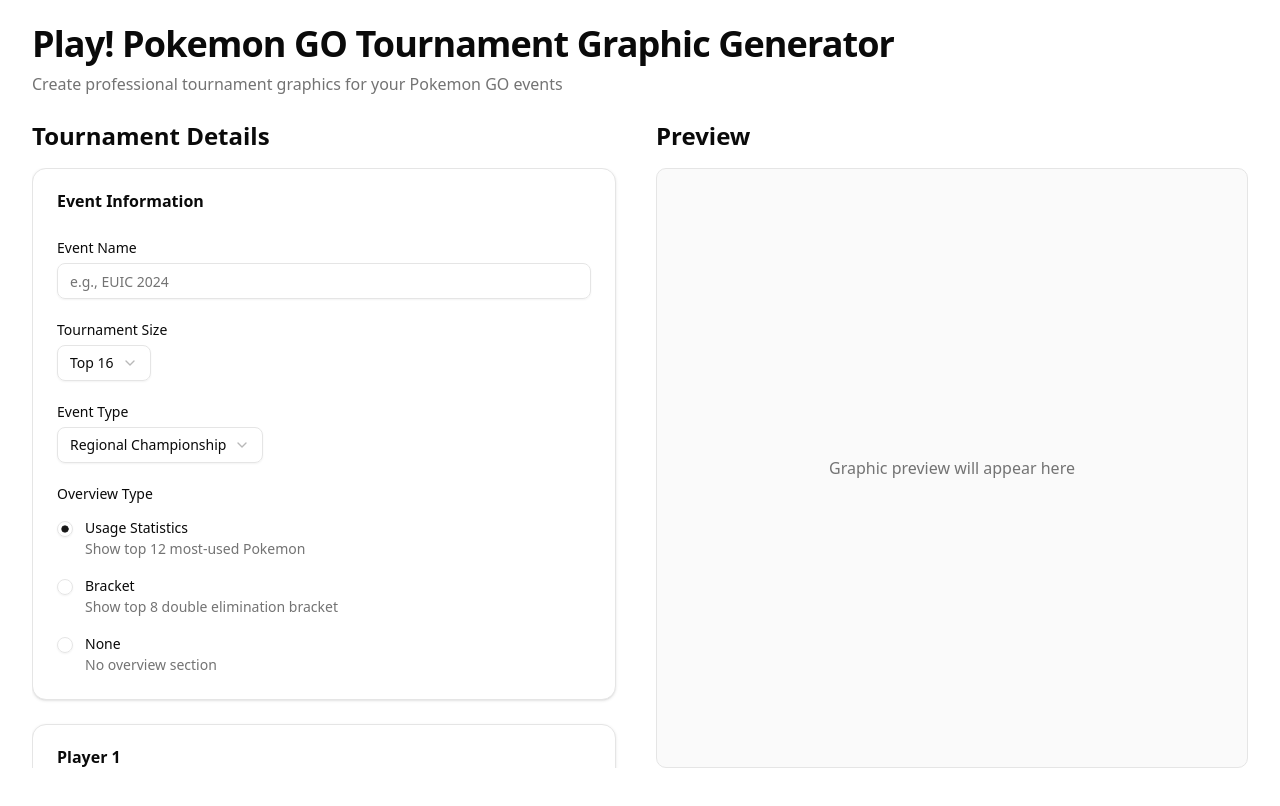
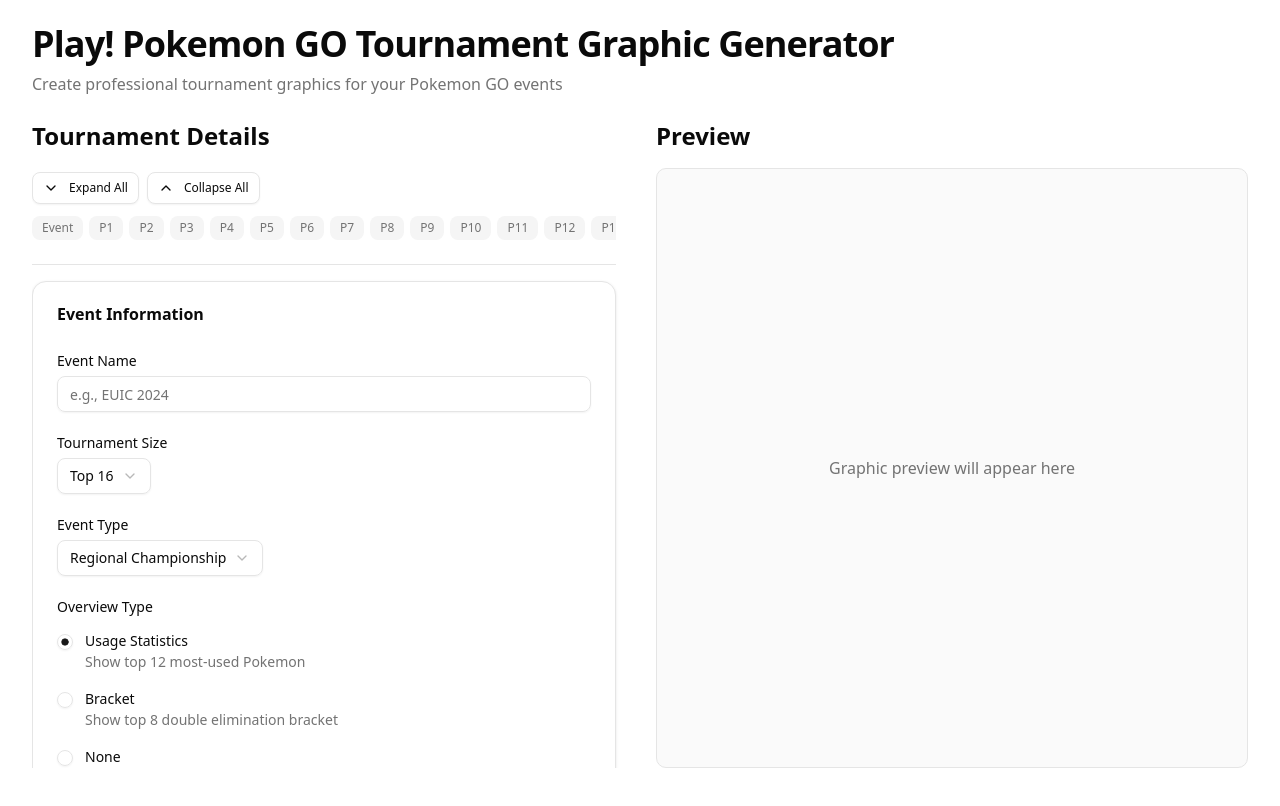
Before and after one commit to DeveloperKhan/play-graphic-tool, a Next.js app: page / in a window 1280 px wide. Shown: the top 806 px of the page. Built offline with nearby package versions, Linux system fonts and the light colour scheme.

Commit message:
Add form navigation

```diff
--- a/app/page.tsx
+++ b/app/page.tsx
@@ -22,7 +22,7 @@ export default function Home() {
         {/* Form Section - scrolls independently */}
         <div className="flex flex-col min-h-0">
           <h2 className="text-xl sm:text-2xl font-semibold mb-4 shrink-0">Tournament Details</h2>
-          <div className="overflow-y-auto flex-1 pr-2">
+          <div id="form-scroll-container" className="overflow-y-auto flex-1 pr-2">
             <TournamentForm
               playerCount={16}
               onFormChange={(data) => setTournamentData(data)}
--- /dev/null
+++ b/components/form/form-navigation.tsx
@@ -0,0 +1,93 @@
+"use client";
+
+import * as React from "react";
+import { Button } from "@/components/ui/button";
+import { ChevronDown, ChevronUp } from "lucide-react";
+import { cn } from "@/lib/utils";
+
+interface FormNavigationProps {
+  playerOrder: string[];
+  playerNames: Record<string, string>;
+  activeSection: string | null;
+  onNavigate: (sectionId: string) => void;
+  onExpandAll: () => void;
+  onCollapseAll: () => void;
+}
+
+export function FormNavigation({
+  playerOrder,
+  playerNames,
+  activeSection,
+  onNavigate,
+  onExpandAll,
+  onCollapseAll,
+}: FormNavigationProps) {
+  return (
+    <div className="sticky top-0 z-10 bg-background/95 backdrop-blur supports-[backdrop-filter]:bg-background/60 border-b pb-4 mb-4 pt-1">
+      {/* Expand/Collapse buttons */}
+      <div className="flex gap-2 mb-3">
+        <Button
+          type="button"
+          variant="outline"
+          size="sm"
+          onClick={onExpandAll}
+          className="text-xs"
+        >
+          <ChevronDown className="h-3 w-3 mr-1" />
+          Expand All
+        </Button>
+        <Button
+          type="button"
+          variant="outline"
+          size="sm"
+          onClick={onCollapseAll}
+          className="text-xs"
+        >
+          <ChevronUp className="h-3 w-3 mr-1" />
+          Collapse All
+        </Button>
+      </div>
+
+      {/* Navigation chips */}
+      <div className="flex gap-1.5 overflow-x-auto pb-3 -mb-1">
+        <button
+          type="button"
+          onClick={() => onNavigate("event-info")}
+          className={cn(
+            "px-2.5 py-1 text-xs font-medium rounded-md whitespace-nowrap transition-colors",
+            "hover:bg-accent hover:text-accent-foreground",
+            activeSection === "event-info"
+              ? "bg-primary text-primary-foreground"
+              : "bg-muted text-muted-foreground"
+          )}
+        >
+          Event
+        </button>
+        {playerOrder.map((playerId, index) => {
+          const playerNum = index + 1;
+          const playerName = playerNames[playerId];
+          const label = playerName ? `P${playerNum}` : `P${playerNum}`;
+          const title = playerName || `Player ${playerNum}`;
+
+          return (
+            <button
+              key={playerId}
+              type="button"
+              onClick={() => onNavigate(playerId)}
+              title={title}
+              className={cn(
+                "px-2.5 py-1 text-xs font-medium rounded-md whitespace-nowrap transition-colors",
+                "hover:bg-accent hover:text-accent-foreground",
+                activeSection === playerId
+                  ? "bg-primary text-primary-foreground"
+                  : "bg-muted text-muted-foreground"
+              )}
+            >
+              {label}
+            </button>
+          );
+        })}
+      </div>
+    </div>
+  );
+}
--- a/components/form/player-input-section.tsx
+++ b/components/form/player-input-section.tsx
@@ -6,16 +6,20 @@ import { FormField, FormItem, FormLabel, FormControl, FormMessage } from "@/comp
 import { Input } from "@/components/ui/input";
 import { Select, SelectContent, SelectItem, SelectTrigger, SelectValue } from "@/components/ui/select";
 import { Card, CardContent, CardHeader, CardTitle } from "@/components/ui/card";
+import { Collapsible, CollapsibleContent, CollapsibleTrigger } from "@/components/ui/collapsible";
 import { FlagSelector } from "./flag-selector";
 import { TeamInput } from "./team-input";
 import { Button } from "@/components/ui/button";
-import { Plus, X } from "lucide-react";
+import { Plus, X, ChevronDown } from "lucide-react";
+import { cn } from "@/lib/utils";
 import type { TournamentData, Placement, BracketSide, BracketGroup } from "@/lib/types";
 
 interface PlayerInputSectionProps {
   form: UseFormReturn<TournamentData>;
   playerId: string;
   playerNumber: number;
+  isOpen: boolean;
+  onOpenChange: (open: boolean) => void;
 }
 
 const PLACEMENT_OPTIONS: { value: Placement; label: string }[] = [
@@ -57,6 +61,8 @@ export function PlayerInputSection({
   form,
   playerId,
   playerNumber,
+  isOpen,
+  onOpenChange,
 }: PlayerInputSectionProps) {
   const player = form.watch(`players.${playerId}`);
   const overviewType = form.watch("overviewType");
@@ -65,6 +71,8 @@ export function PlayerInputSection({
   if (!player) {
     return null;
   }
+
+  const playerName = player.name?.trim();
 
   const flags = player.flags || [""];
   const canAddFlag = flags.length < 2;
@@ -89,11 +97,30 @@ export function PlayerInputSection({
   };
 
   return (
-    <Card className="min-w-0 overflow-hidden">
-      <CardHeader>
-        <CardTitle>Player {playerNumber}</CardTitle>
+    <Collapsible open={isOpen} onOpenChange={onOpenChange}>
+      <Card id={`player-${playerId}`} className="min-w-0 overflow-hidden">
+        <CollapsibleTrigger asChild>
+          <CardHeader className="cursor-pointer hover:bg-muted/50 transition-colors">
+            <CardTitle className="flex items-center justify-between">
+              <span>
+                Player {playerNumber}
+                {playerName && (
+                  <span className="font-normal text-muted-foreground ml-2">
+                    — {playerName}
+                  </span>
+                )}
+              </span>
+              <ChevronDown
+                className={cn(
+                  "h-5 w-5 text-muted-foreground transition-transform duration-200",
+                  isOpen && "rotate-180"
+                )}
+              />
+            </CardTitle>
           </CardHeader>
-      <CardContent className="space-y-6 min-w-0">
+        </CollapsibleTrigger>
+        <CollapsibleContent>
+          <CardContent className="space-y-6 min-w-0 pt-0">
             {/* Player Name */}
             <FormField
               control={form.control}
@@ -102,10 +129,7 @@ export function PlayerInputSection({
                 <FormItem>
                   <FormLabel>Player Name</FormLabel>
                   <FormControl>
-                <Input
-                  placeholder="Enter player name"
-                  {...field}
-                />
+                    <Input placeholder="Enter player name" {...field} />
                   </FormControl>
                   <FormMessage />
                 </FormItem>
@@ -114,7 +138,6 @@ export function PlayerInputSection({
 
             {/* Conditional fields based on overview type */}
             {overviewType === "Bracket" ? (
-          // Placement field for Bracket mode
               <FormField
                 control={form.control}
                 name={`players.${playerId}.placement`}
@@ -123,7 +146,6 @@ export function PlayerInputSection({
                     <FormLabel>Placement</FormLabel>
                     <Select
                       onValueChange={(value) => {
-                    // Handle both number and string placements
                         const placement = isNaN(Number(value))
                           ? value
                           : Number(value);
@@ -152,7 +174,6 @@ export function PlayerInputSection({
                 )}
               />
             ) : (
-          // Bracket Side and Group for Usage mode
               <>
                 <FormField
                   control={form.control}
@@ -160,10 +181,7 @@ export function PlayerInputSection({
                   render={({ field }) => (
                     <FormItem>
                       <FormLabel>Bracket Side</FormLabel>
-                  <Select
-                    onValueChange={field.onChange}
-                    value={field.value}
-                  >
+                      <Select onValueChange={field.onChange} value={field.value}>
                         <FormControl>
                           <SelectTrigger>
                             <SelectValue placeholder="Select bracket side" />
@@ -187,10 +205,7 @@ export function PlayerInputSection({
                   render={({ field }) => (
                     <FormItem>
                       <FormLabel>Group</FormLabel>
-                  <Select
-                    onValueChange={field.onChange}
-                    value={field.value}
-                  >
+                      <Select onValueChange={field.onChange} value={field.value}>
                         <FormControl>
                           <SelectTrigger>
                             <SelectValue placeholder="Select group" />
@@ -263,6 +278,8 @@ export function PlayerInputSection({
             {/* Team */}
             <TeamInput form={form} playerId={playerId} />
           </CardContent>
+        </CollapsibleContent>
       </Card>
+    </Collapsible>
   );
 }
--- a/components/form/tournament-form.tsx
+++ b/components/form/tournament-form.tsx
@@ -4,6 +4,7 @@ import * as React from "react";
 import { Form } from "@/components/ui/form";
 import { EventInfoSection } from "./event-info-section";
 import { PlayerInputSection } from "./player-input-section";
+import { FormNavigation } from "./form-navigation";
 import { useTournamentForm } from "@/hooks/use-tournament-form";
 import type { TournamentData } from "@/lib/types";
 
@@ -20,6 +21,71 @@ export function TournamentForm({
   const playerOrder = form.watch("playerOrder");
   const currentPlayerCount = form.watch("playerCount");
   const overviewType = form.watch("overviewType");
+  const players = form.watch("players");
+
+  // Track which sections are open (all collapsed by default)
+  const [openSections, setOpenSections] = React.useState<Set<string>>(() => new Set());
+  const [activeSection, setActiveSection] = React.useState<string | null>(null);
+
+  // Get player names for navigation display
+  const playerNames = React.useMemo(() => {
+    const names: Record<string, string> = {};
+    if (players) {
+      Object.entries(players).forEach(([id, player]) => {
+        names[id] = player?.name?.trim() || "";
+      });
+    }
+    return names;
+  }, [players]);
+
+  const handleOpenChange = (sectionId: string, open: boolean) => {
+    setOpenSections((prev) => {
+      const next = new Set(prev);
+      if (open) {
+        next.add(sectionId);
+      } else {
+        next.delete(sectionId);
+      }
+      return next;
+    });
+  };
+
+  const handleNavigate = (sectionId: string) => {
+    // Open the section if it's a player
+    if (sectionId !== "event-info") {
+      setOpenSections((prev) => new Set(prev).add(sectionId));
+    }
+
+    // Set active section for highlighting
+    setActiveSection(sectionId);
+
+    // Scroll to section within the form's scroll container
+    // Use setTimeout to allow collapsible to open first
+    setTimeout(() => {
+      const elementId = sectionId === "event-info" ? "event-info" : `player-${sectionId}`;
+      const element = document.getElementById(elementId);
+      const scrollContainer = document.getElementById("form-scroll-container");
+
+      if (element && scrollContainer) {
+        const containerRect = scrollContainer.getBoundingClientRect();
+        const elementRect = element.getBoundingClientRect();
+        const offset = elementRect.top - containerRect.top + scrollContainer.scrollTop;
+
+        scrollContainer.scrollTo({
+          top: offset - 80, // Account for sticky nav height
+          behavior: "smooth",
+        });
+      }
+    }, 50);
+  };
+
+  const handleExpandAll = () => {
+    setOpenSections(new Set(playerOrder));
+  };
+
+  const handleCollapseAll = () => {
+    setOpenSections(new Set());
+  };
 
   // Notify parent of form changes
   React.useEffect(() => {
@@ -89,10 +155,22 @@ export function TournamentForm({
   return (
     <Form {...form}>
       <form className="space-y-6 min-w-0">
+        {/* Sticky Navigation */}
+        <FormNavigation
+          playerOrder={playerOrder}
+          playerNames={playerNames}
+          activeSection={activeSection}
+          onNavigate={handleNavigate}
+          onExpandAll={handleExpandAll}
+          onCollapseAll={handleCollapseAll}
+        />
+
         {/* Event Info */}
-        <EventInfoSection form={form} />
+        <div id="event-info">
+          <EventInfoSection form={form} />
+        </div>
 
-        {/* All Players - Simple List */}
+        {/* All Players - Collapsible List */}
         <div className="space-y-4 min-w-0">
           {playerOrder.map((playerId, index) => (
             <PlayerInputSection
@@ -100,6 +178,8 @@ export function TournamentForm({
               form={form}
               playerId={playerId}
               playerNumber={index + 1}
+              isOpen={openSections.has(playerId)}
+              onOpenChange={(open) => handleOpenChange(playerId, open)}
             />
           ))}
         </div>
--- /dev/null
+++ b/components/ui/collapsible.tsx
@@ -0,0 +1,33 @@
+"use client"
+
+import * as CollapsiblePrimitive from "@radix-ui/react-collapsible"
+
+function Collapsible({
+  ...props
+}: React.ComponentProps<typeof CollapsiblePrimitive.Root>) {
+  return <CollapsiblePrimitive.Root data-slot="collapsible" {...props} />
+}
+
+function CollapsibleTrigger({
+  ...props
+}: React.ComponentProps<typeof CollapsiblePrimitive.CollapsibleTrigger>) {
+  return (
+    <CollapsiblePrimitive.CollapsibleTrigger
+      data-slot="collapsible-trigger"
+      {...props}
+    />
+  )
+}
+
+function CollapsibleContent({
+  ...props
+}: React.ComponentProps<typeof CollapsiblePrimitive.CollapsibleContent>) {
+  return (
+    <CollapsiblePrimitive.CollapsibleContent
+      data-slot="collapsible-content"
+      {...props}
+    />
+  )
+}
+
+export { Collapsible, CollapsibleTrigger, CollapsibleContent }
--- a/package.json
+++ b/package.json
@@ -12,6 +12,7 @@
     "@hookform/resolvers": "^5.2.2",
     "@radix-ui/react-accordion": "^1.2.12",
     "@radix-ui/react-checkbox": "^1.3.3",
+    "@radix-ui/react-collapsible": "^1.1.12",
     "@radix-ui/react-dialog": "^1.1.15",
     "@radix-ui/react-label": "^2.1.8",
     "@radix-ui/react-popover": "^1.1.15",
```
Also changed, not shown: 2 other files (tests, documents, lock files or other folders). Lines whose indentation alone changed are shown as unchanged.
